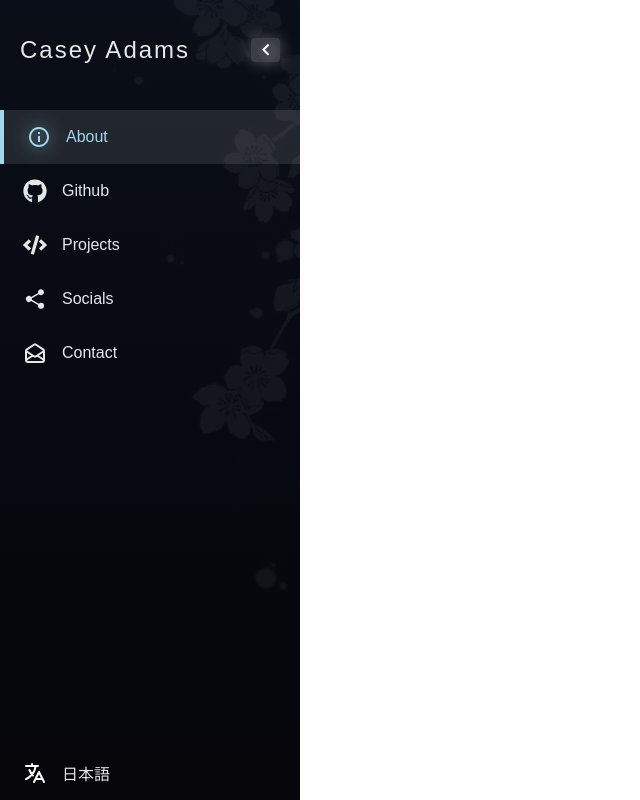
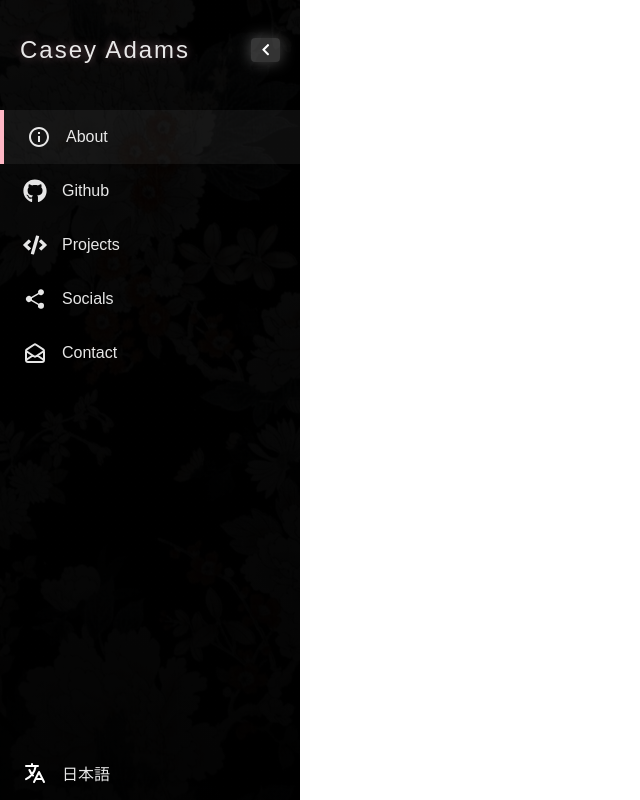
Before and after one commit to 14th-August/Casey-Portfolio, a React (Vite) app: page / in a window 1280 px wide. Shown: the whole page, without its empty margins (0-640 px from the left). Built offline with nearby package versions, Linux system fonts and the light colour scheme; a web font is replaced by a local one.

Commit message:
started work on clock component

```diff
--- a/src/components/sidebar.css
+++ b/src/components/sidebar.css
@@ -1,13 +1,13 @@
 :root {
-    --tech-blue: #a0d8ef;
-    --tech-blue-glow: rgba(160, 216, 239, 0.4);
+    --blossom-pink: #ffb7c5;
+    --blossom-glow: rgba(255, 183, 197, 0.4);
 }
 
 .sidebar {
     height: 100%;
     background-image:
-    linear-gradient(rgba(10, 15, 25, 0.95), rgba(5, 5, 10, 0.95)),
-       url('../assets/cherry-blossom-2.jpg');
+    linear-gradient(rgba(0, 0, 0, 0.95), rgba(0, 0, 0, 0.98)),
+       url('../assets/floral-art.jpg');
 
     background-size: cover;
     background-position: center;
@@ -39,7 +39,8 @@
     margin: 0;
     font-size: 1.5rem;
     white-space: nowrap;
-    color: var(--tech-blue);
+    color: var(--blossom-pink);
+    text-shadow: 0 0 10px var(--blossom-glow);
     font-weight: 400;
     letter-spacing: 2px;
     font-family: 'Murecho', sans-serif;
@@ -114,20 +115,17 @@
 .sidebar-item:hover .sidebar-icon,
 .sidebar-item:hover .sidebar-label {
     color: #ffffff !important;
-    text-shadow: 0 0 10px rgba(255, 255, 255, 0.6), 0 0 20px rgba(255, 255, 255, 0.2);
+    text-shadow: 0 0 8px rgba(255, 255, 255, 0.8),
+                 0 0 15px var(--blossom-glow);
 }
 
 .sidebar-item.active {
-    background-color: rgba(255, 255, 255, 0.1);
-    border-left: 4px solid var(--tech-blue);
+    background-color: rgba(255, 255, 255, 0.05);
+    border-left: 4px solid var(--blossom-pink);
 }
 
-.sidebar-item.active .sidebar-icon {
-    color: var(--tech-blue);
-    filter: drop-shadow(0 0 10px var(--tech-blue)); /* Permanent glow */
+.sidebar-item.active .sidebar-icon
+.sidebar-item.active .sidebar-label {
+    color: var(--blossom-pink);
+    filter: drop-shadow(0 0 8px var(--blossom-pink)); /* Permanent glow */
 }
-
-.sidebar-item.active .sidebar-label {
-    color: var(--tech-blue);
-    font-weight: 500;
-}
```
Also changed, not shown: src/assets/floral-art.jpg (added).
